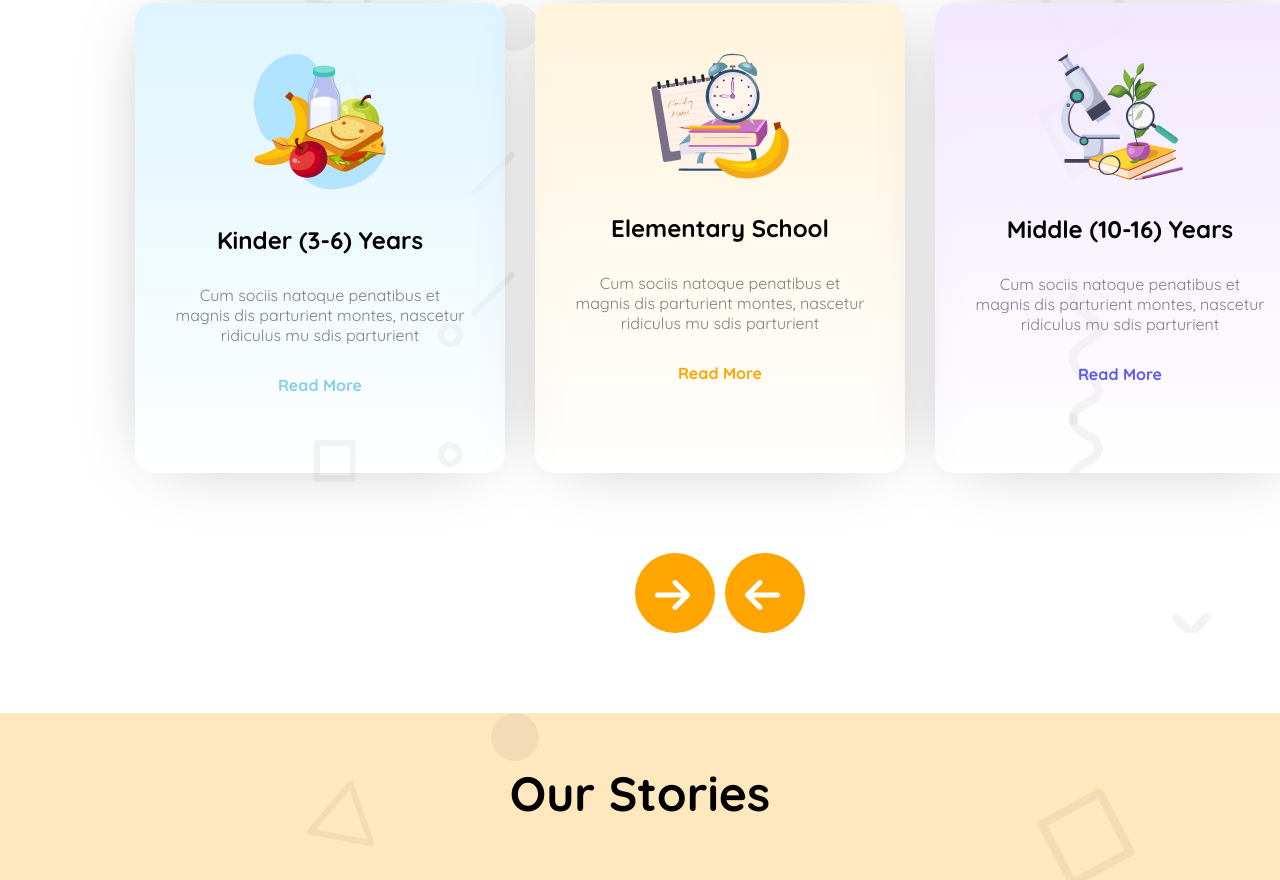
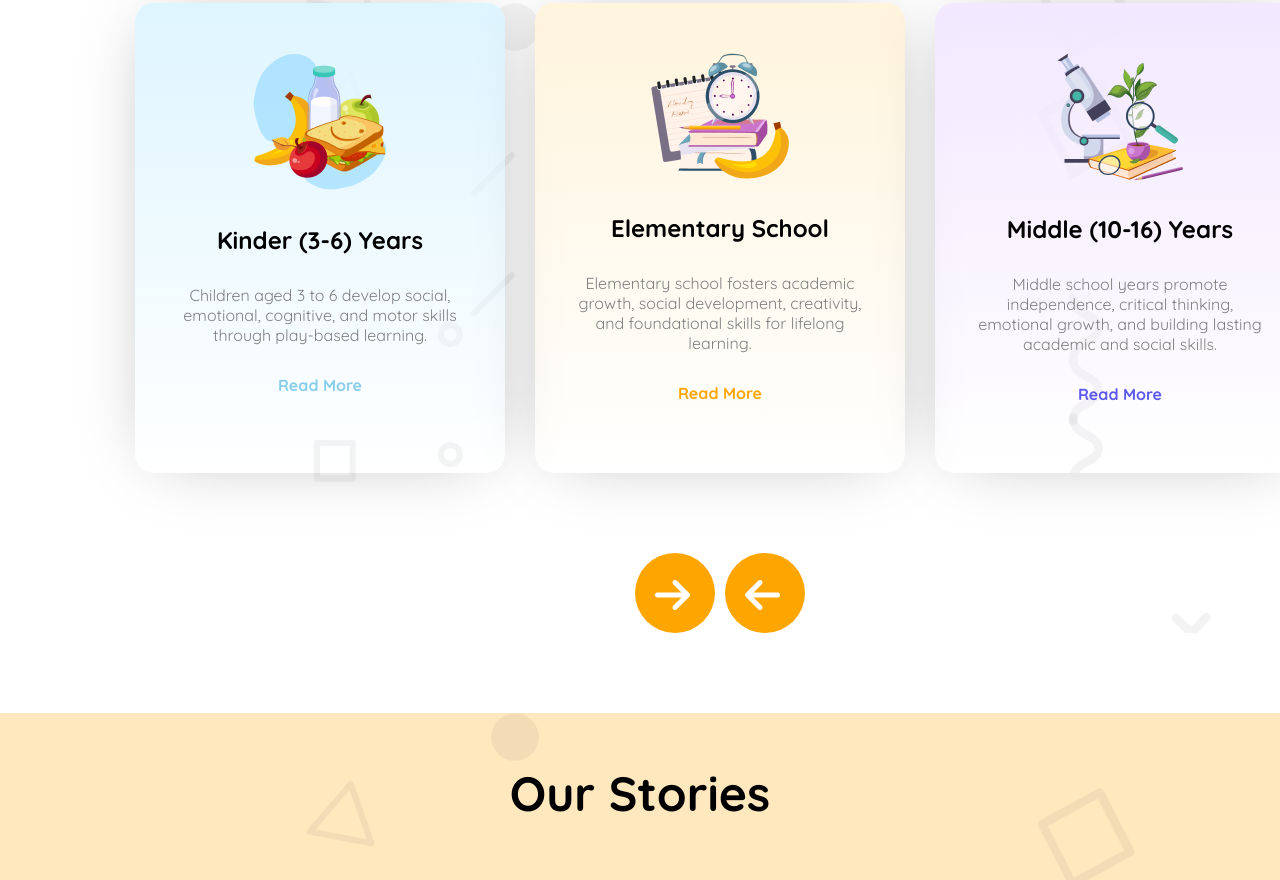
Before and after one commit to shuvoredsky/B11-Assignment-2, a plain HTML site: page index.html in a window 1280 px wide. Shown: the part 838-1718 px from the top of the page. Drawn offline with Linux system fonts and the light colour scheme.

Commit message:
text updated

```diff
--- a/index.html
+++ b/index.html
@@ -68,9 +68,8 @@
                 <div class="curriculam-item">
                     <img src="assets/kinder.png" alt="" class="curriculam-img">
                     <h2 class="curriculam-title">Kinder (3-6) Years</h2>
-                    <p class="curriculam-description">Cum sociis natoque penatibus et magnis
-                        dis parturient montes, nascetur ridiculus
-                        mu sdis parturient</p>
+                    <p class="curriculam-description">Children aged 3 to 6 develop social, emotional,
+                      cognitive, and motor skills through play-based learning.</p>
                     <a class="text-decoration" href="">
                         <p class="sky-blue">Read More</p>
                     </a>
@@ -78,9 +77,7 @@
                 <div class="curriculam-item color-item1">
                     <img src="assets/elementary.png" alt="" class="curriculam-img">
                     <h2 class="curriculam-title">Elementary School</h2>
-                    <p class="curriculam-description">Cum sociis natoque penatibus et magnis
-                        dis parturient montes, nascetur ridiculus
-                        mu sdis parturient</p>
+                    <p class="curriculam-description">Elementary school fosters academic growth, social development, creativity, and foundational skills for lifelong learning.</p>
                     <a class="text-decoration" href="">
                         <p class="orange">Read More</p>
                     </a>
@@ -88,9 +85,8 @@
                 <div class="curriculam-item color-item2">
                     <img src="assets/middle.png" alt="" class="curriculam-img">
                     <h2 class="curriculam-title">Middle (10-16) Years</h2>
-                    <p class="curriculam-description">Cum sociis natoque penatibus et magnis
-                        dis parturient montes, nascetur ridiculus
-                        mu sdis parturient</p>
+                    <p class="curriculam-description">Middle school years promote independence,
+                      critical thinking, emotional growth, and building lasting academic and social skills.</p>
                     <a class="text-decoration" href="">
                         <p class="night-blue">Read More</p>
                     </a>
@@ -160,8 +156,8 @@
             <h1>Kids <br>
               Education</h1>
           </div>
-          <p class="footer-brand-description">Pizza ipsum dolor meat lovers buffalo.
-            Deep dolor roll melted bacon Bianca pan bacon pineapple Aussie. Mayo rib sauce Hawaiian meatball.</p>
+          <p class="footer-brand-description">Kids' schools nurture curiosity, creativity,
+            social skills, and academic growth, preparing students for a successful future ahead.</p>
         </div>
         <div class="footer-item">
           <h3>About School</h3>
```
